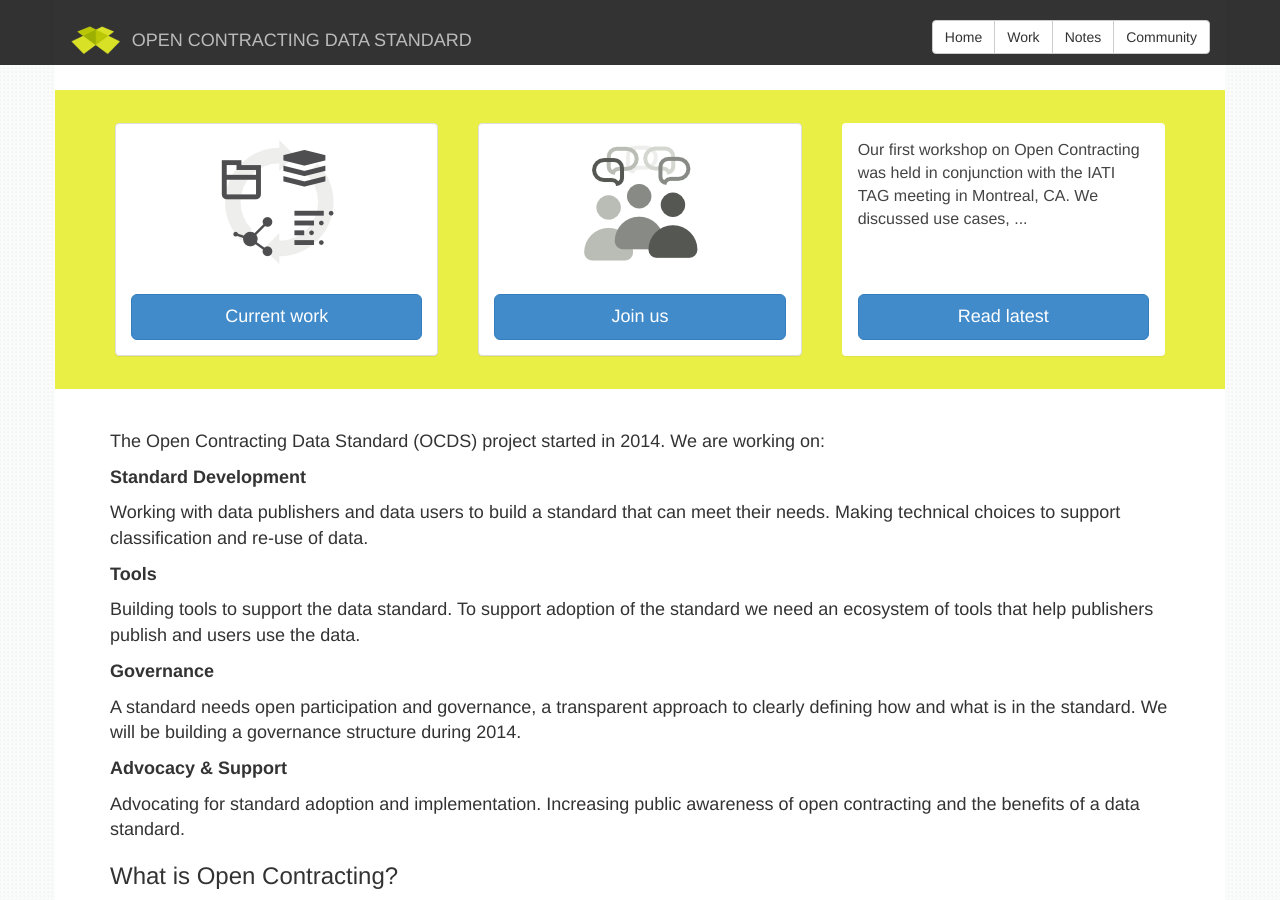
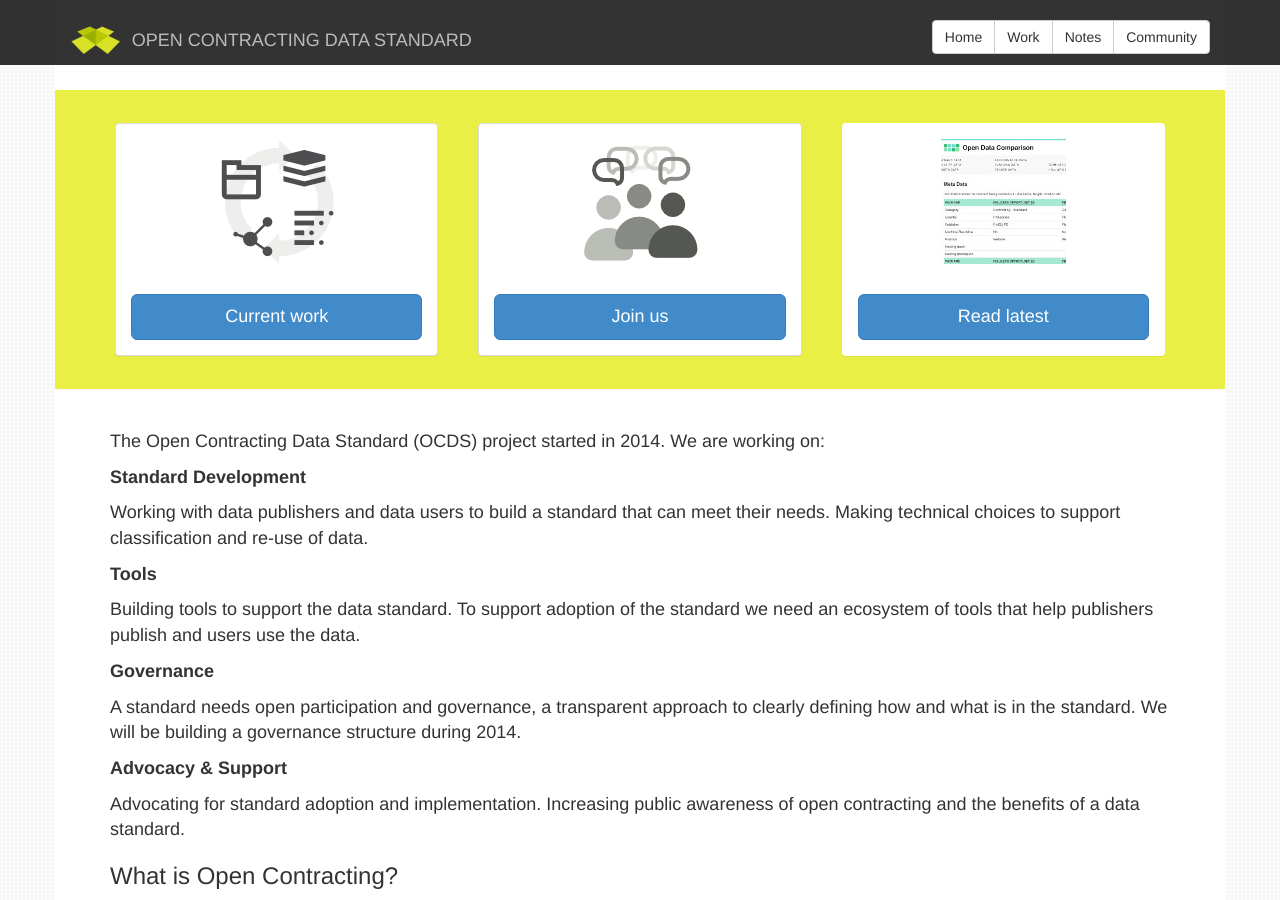
Before and after one commit to open-contracting/open-contracting.github.io, a Jekyll site: the page built from index.md, in a window 1280 px wide and 900 px high. Built offline with Jekyll 4.4.1, drawn with Linux system fonts in a browser that asks for light colours; nearby versions of some CDN libraries; Markdown is read by kramdown in place of the engine named in the settings.

Commit message:
Add post on open data comparison and - support for images in posts - support for always posting the latest to the home page

```diff
--- a/_layouts/home.html
+++ b/_layouts/home.html
@@ -28,11 +28,19 @@ layout: base
              </a>
         </div>
         <div class="col-xs-4 iconic-block">
-            <a href="/pages/notes/workshops/2014-01-Montreal/">
+            {% assign post = site.posts.first %}
+            <a href="{{ post.url }}">
                 <div class="panel block">
-                    <div class="panel-body iconic iconic-text">
-                        <p>Our first workshop on Open Contracting was held in conjunction with the IATI TAG meeting in Montreal, CA.
-                        We discussed use cases, ...</p>
+                    <div class="panel-body iconic">
+                        {% if post.image %}
+                        <img class="center-block" src="{{ post.image }}"/>
+                        {% elsif post.snippet %}
+                        <p>{{ post.snippet }}</p>
+                        {% elsif post.content %}
+                        <p>{{ post.content | strip_html | truncate: 130}}...</p>
+                        {% else %}
+                        <p>Read latest.</p>
+                        {% endif %}
                     </div>
                     <div class="panel-body iconic-button">
                         <button class="btn btn-primary btn-lg" role="button">Read latest</button>
--- a/_layouts/post.html
+++ b/_layouts/post.html
@@ -15,6 +15,9 @@ layout: base
 
 
 <div class="post">
+{% if page.image %}
+<img class="pull-right img-thumbnail img-responsive" src="{{ page.image }}"/>
+{% endif %}
 <h1>{{ page.title }}</h1>
 {{ content }}
 </div>
```
Also changed, not shown: _posts/2014-01-28-getting-started.markdown (deleted, +0 -10 lines), _posts/2014-03-04-opendatacomparisonbeta.md (added, +15 -0 lines), pages/notes/index.md (+2 -2 lines), pages/work/index.md (added, +37 -0 lines), assets/images/opendatacomparison.jpg (added).
